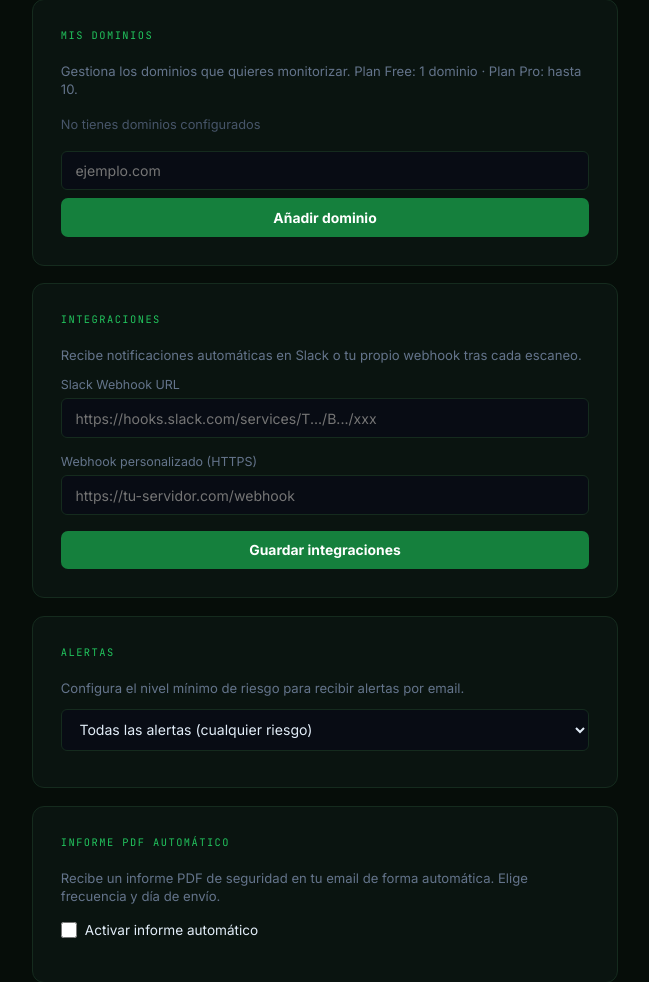
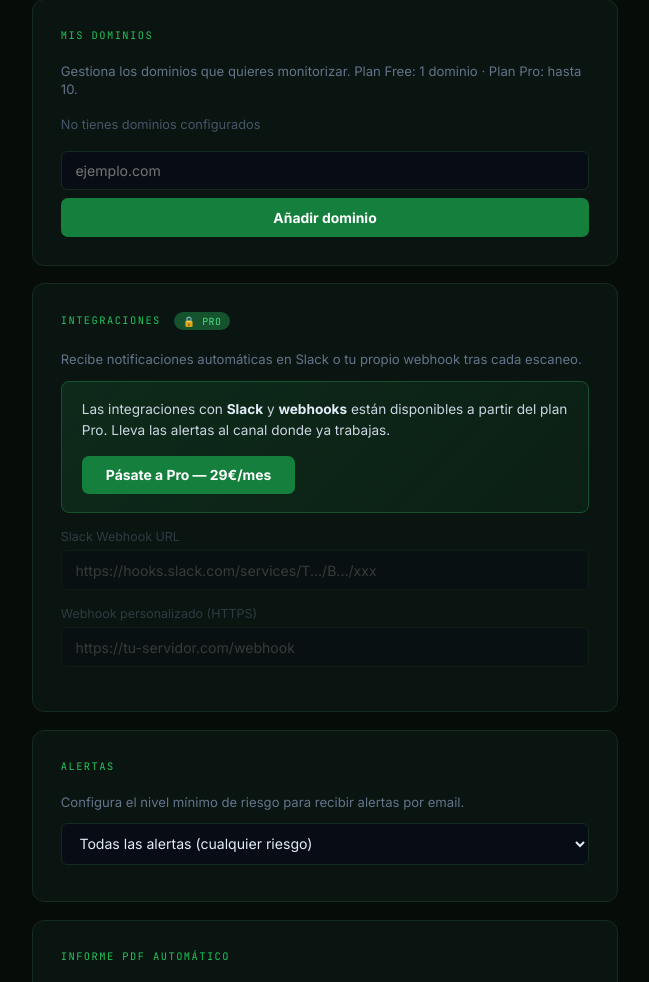
Before and after one commit to Lucassesma/ReconBase, a Flask app: page /perfil in a window 1280 px wide. Shown: the part 1560-2542 px from the top of the page, without its empty margins (315-964 px from the left). Run offline with Flask 3, Linux system fonts and the light colour scheme; the visitor is signed in with stand-in values (Sample User, id 1); data that the repository does not hold is empty; some libraries are stand-ins or nearby versions.

Commit message:
feat(pro-gating): lock integrations for free + PDF watermark + audit
Free → Pro conversion levers added before market launch.

Profile page (perfil.html):
- Slack / custom webhook block now renders a locked state for free users:
  upgrade card on top with clear CTA (29€/mes), followed by the original
  form fields visually dimmed, disabled, and pointer-events:none.
- Card title shows a "🔒 PRO" pill for free plans so the lock is visible
  at a glance from the profile nav.
- loadIntegraciones() early-returns when inputs are disabled, avoiding a
  redundant 403 from the now-gated /api/integraciones POST.

PDF reports (server.py /api/pdf):
- For users on plan_efectivo == 'free', the report now ends with a green
  divider + three centered lines:
    "Informe generado con ReconBase - Plan Gratuito"
    "Analiza tu empresa en 2 minutos en reconbase.es - Sin tarjeta"
    "Plan Pro: vigilancia 24/7, alertas automaticas e informe sin marca"
- Pro users get the clean executive report unchanged.
- Purpose: the PDF is the artifact users share externally — this turns
  it into a referral channel.

Pre-launch audit findings (no changes needed, all already in place):
- Dashboard free-tier banner "Tu empresa no está siendo vigilada
  automáticamente cada noche" exists at app.html:146 with scan counter
  and upgrade CTA.
- Risk evolution tab exists at app.html:137 ("Tendencia") backed by
  /api/evolucion and Chart.js, with a fallback to /api/historial.
- Automated nightly scans (escaneo_automatico) already filter by
  plan='pro' and send email + trigger integrations per domain schedule.
- Sitemap.xml, robots.txt, /perfil route all present.

Smoke test: server.py compiles; all 8 templates parse; 8 critical routes
return 200.

Co-Authored-By: Claude Opus 4.7 <noreply@anthropic.com>

```diff
--- a/server.py
+++ b/server.py
@@ -1816,6 +1816,23 @@ def generar_pdf():
     subs = datos.get("subs",[])
     sec("Subdominios", f"Total detectados: {len(subs)}." + (f" {', '.join([s['subdominio'] for s in subs[:8]])}" if subs else ""))
 
+    # Marca de agua "generado con plan gratis" para usuarios free — palanca de conversion viral
+    if current_user.plan_efectivo == 'free':
+        pdf.ln(8)
+        pdf.set_draw_color(34,197,94)
+        pdf.set_line_width(0.3)
+        pdf.line(10, pdf.get_y(), 200, pdf.get_y())
+        pdf.ln(4)
+        pdf.set_font("Helvetica", "B", 9)
+        pdf.set_text_color(34, 197, 94)
+        pdf.cell(0, 5, sanitizar("Informe generado con ReconBase - Plan Gratuito"), ln=True, align="C")
+        pdf.set_font("Helvetica", size=8)
+        pdf.set_text_color(71, 85, 105)
+        pdf.cell(0, 5, sanitizar("Analiza tu empresa en 2 minutos en reconbase.es - Sin tarjeta"), ln=True, align="C")
+        pdf.set_font("Helvetica", size=7)
+        pdf.set_text_color(148, 163, 184)
+        pdf.cell(0, 4, sanitizar("Plan Pro: vigilancia nocturna 24/7, alertas automaticas e informe ejecutivo sin marca de agua"), ln=True, align="C")
+
     buf = io.BytesIO()
     pdf.output(buf)
     buf.seek(0)
--- a/templates/perfil.html
+++ b/templates/perfil.html
@@ -301,11 +301,29 @@ select.form-input{cursor:pointer}
   </div>
 
   <!-- Integraciones -->
-  <div class="card">
-    <div class="card-title">Integraciones</div>
+  <div class="card" style="position:relative">
+    <div class="card-title">Integraciones {% if user.plan_efectivo == 'free' %}<span style="display:inline-flex;align-items:center;gap:.3rem;font-size:.62rem;background:#14532D;color:#4ADE80;padding:.15rem .55rem;border-radius:12px;letter-spacing:.05em;font-family:'JetBrains Mono',monospace;vertical-align:middle;margin-left:.35rem">🔒 PRO</span>{% endif %}</div>
     <div style="font-size:.82rem;color:var(--muted);margin-bottom:.75rem;line-height:1.4">
       Recibe notificaciones automáticas en Slack o tu propio webhook tras cada escaneo.
     </div>
+    {% if user.plan_efectivo == 'free' %}
+    <div style="padding:1.1rem 1.25rem;background:linear-gradient(135deg,rgba(20,83,45,.35),rgba(21,128,61,.1));border:1px solid #14532D;border-radius:8px;display:flex;align-items:center;justify-content:space-between;gap:1rem;flex-wrap:wrap">
+      <div style="font-size:.85rem;color:#CBD5E1;line-height:1.5">
+        Las integraciones con <strong style="color:#E2EDF8">Slack</strong> y <strong style="color:#E2EDF8">webhooks</strong> están disponibles a partir del plan Pro. Lleva las alertas al canal donde ya trabajas.
+      </div>
+      <a href="/#precios" style="text-decoration:none"><button class="btn btn-green" style="white-space:nowrap">Pásate a Pro — 29€/mes</button></a>
+    </div>
+    <div style="opacity:.4;pointer-events:none;margin-top:1rem">
+      <div class="form-group">
+        <label class="form-label">Slack Webhook URL</label>
+        <input class="form-input" type="url" id="int-slack" placeholder="https://hooks.slack.com/services/T.../B.../xxx" disabled>
+      </div>
+      <div class="form-group">
+        <label class="form-label">Webhook personalizado (HTTPS)</label>
+        <input class="form-input" type="url" id="int-webhook" placeholder="https://tu-servidor.com/webhook" disabled>
+      </div>
+    </div>
+    {% else %}
     <div class="form-group">
       <label class="form-label">Slack Webhook URL</label>
       <input class="form-input" type="url" id="int-slack" placeholder="https://hooks.slack.com/services/T.../B.../xxx">
@@ -317,6 +335,7 @@ select.form-input{cursor:pointer}
     <button class="btn btn-green" onclick="guardarIntegraciones()">Guardar integraciones</button>
     <div class="msg msg-ok" id="int-ok" style="display:none">Integraciones guardadas</div>
     <div class="msg msg-err" id="int-err"></div>
+    {% endif %}
   </div>
 
   <!-- Alertas configurables -->
@@ -655,16 +674,20 @@ loadDominios();
 
 // ── Integraciones ──
 async function loadIntegraciones() {
+  var slackInput = document.getElementById('int-slack');
+  var webhookInput = document.getElementById('int-webhook');
+  if (!slackInput || !webhookInput || slackInput.disabled) return;
   try {
     var r = await fetch('/api/integraciones');
     var d = await r.json();
-    document.getElementById('int-slack').value = d.slack_webhook || '';
-    document.getElementById('int-webhook').value = d.custom_webhook || '';
+    slackInput.value = d.slack_webhook || '';
+    webhookInput.value = d.custom_webhook || '';
   } catch(e) { console.error(e); }
 }
 async function guardarIntegraciones() {
   var ok  = document.getElementById('int-ok');
   var err = document.getElementById('int-err');
+  if (!ok || !err) return;
   ok.style.display='none'; err.style.display='none';
   var r = await fetch('/api/integraciones', {
     method:'POST', headers:{'Content-Type':'application/json'},
```
